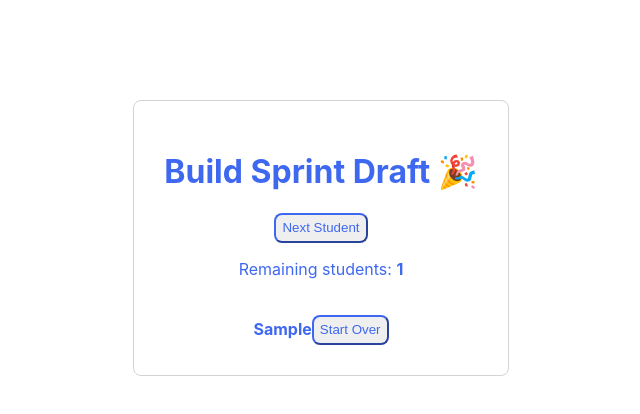
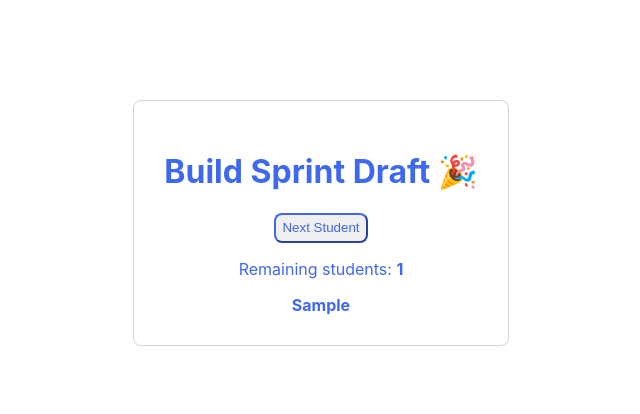
Before and after one commit to adamhinckley/name-randomizer, a React (Create React App) app: page / in a window 1280 px wide. Both pictures are taken after typing "Sample" into the empty fields and a click on the button "Submit Names". Shown: the top 414 px of the page, without its empty margins (319-959 px from the left). Built offline with nearby package versions, Linux system fonts and the light colour scheme.

Commit message:
CSS polish

```diff
--- a/src/App.css
+++ b/src/App.css
@@ -25,6 +25,11 @@
 .start-over {
   margin-top: 20px;
 }
+
+.student {
+  display: flex;
+  flex-direction: column;
+}
 form {
   display: flex;
   flex-direction: column;
--- a/src/App.js
+++ b/src/App.js
@@ -69,6 +69,7 @@ function App() {
     setShuffled(false);
     setCount(1);
     setNames([]);
+    console.log("start over fired");
   };
 
   return (
@@ -118,16 +119,18 @@ function App() {
         {currentName === "finished" ? (
           <>
             <p>finished</p>
-            {/* <button>Start Over</button> */}
+            {/* <button onClick={e => startOver()} className="start-over">
+              Start Over
+            </button> */}
           </>
         ) : null}
         {names.length && currentName !== "finished" ? (
-          <>
+          <div className="student">
             <strong>{currentName}</strong>
-            <button onClick={e => startOver()} className="start-over">
+            {/* <button onClick={e => startOver()} className="start-over">
               Start Over
-            </button>
-          </>
+            </button> */}
+          </div>
         ) : null}
 
         {/* {names.map(name => {
```
